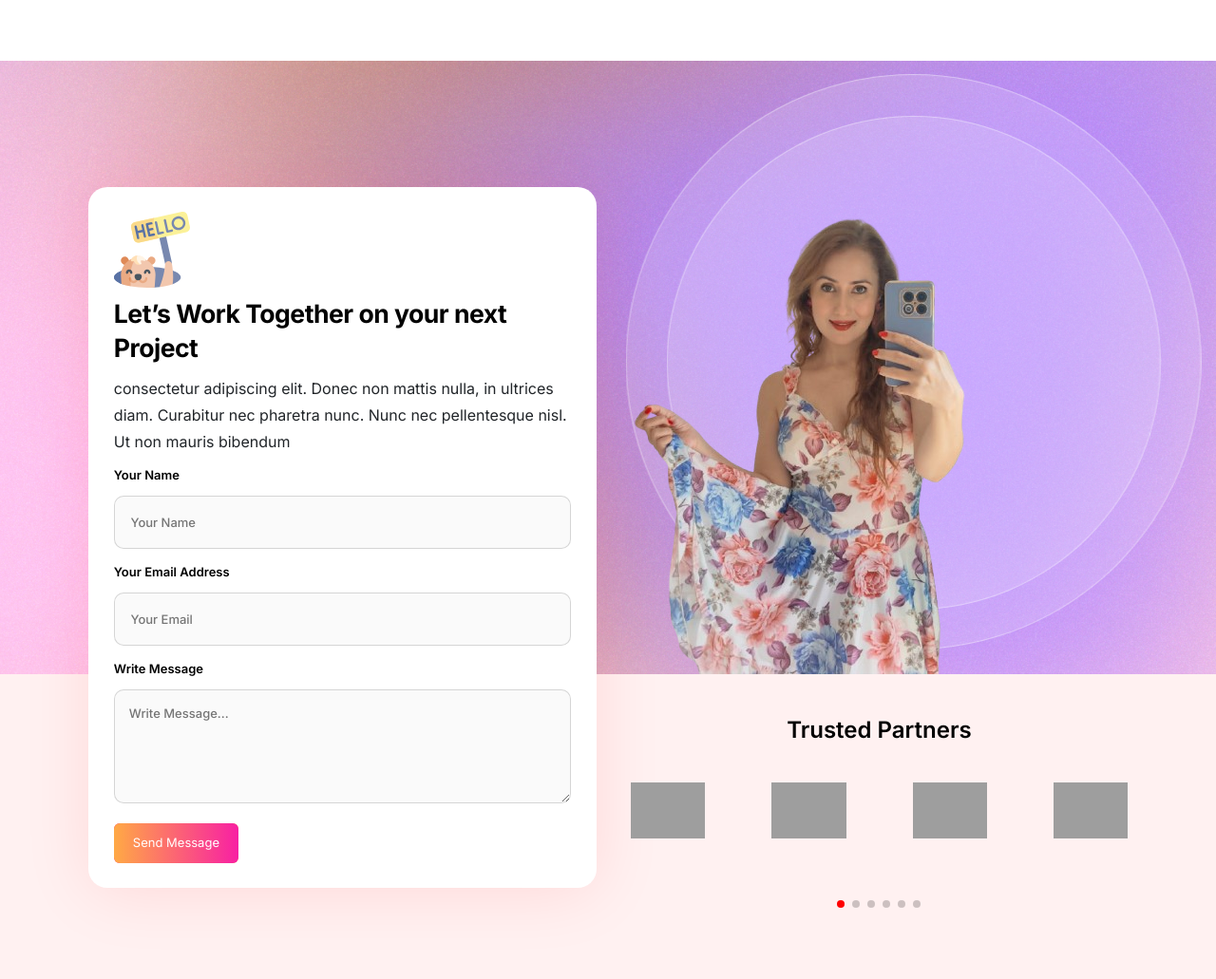
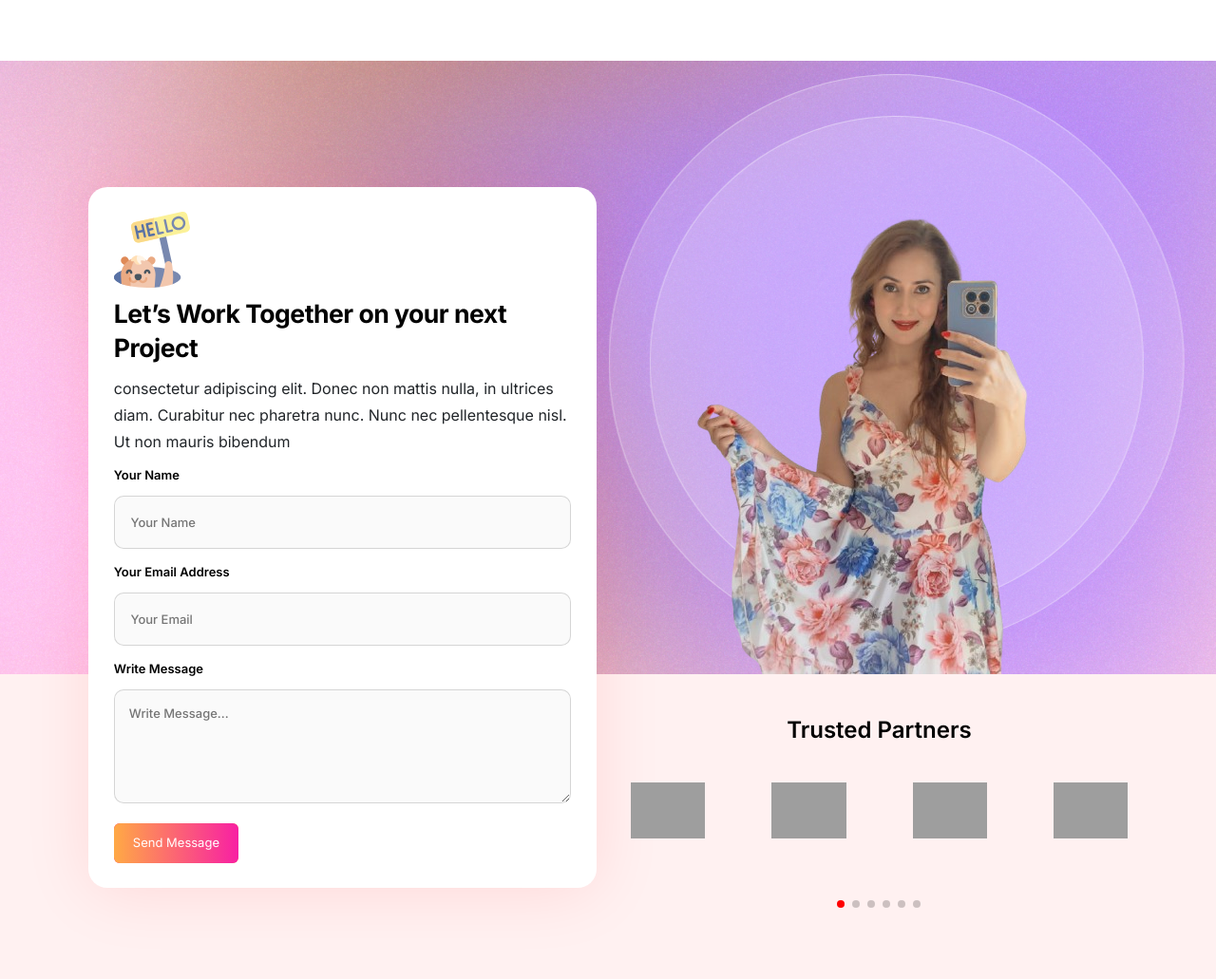
Before and after one commit to Chirag-Patel-499/sareh_django, a Django app: page / in a window 1280 px wide. Shown: the part 5055-6086 px from the top of the page at 95% size. Run offline with Django 5.2, Linux system fonts and the light colour scheme; some libraries are stand-ins or nearby versions; grey boxes are pictures that could not be loaded.

Commit message:
image right side

```diff
--- a/templates/index.html
+++ b/templates/index.html
@@ -739,7 +739,7 @@
                         </div>
 
                         <!-- img -->
-                        <div class="col-lg-6 d-lg-block d-none">
+                        <div class="col-lg-6 d-lg-block d-none text-end pe-5">
                             <div class="jo-contact__img">
                                 <img src="{% static 'assets/img/te1.png' %}" alt="Image">
                             </div>
```
